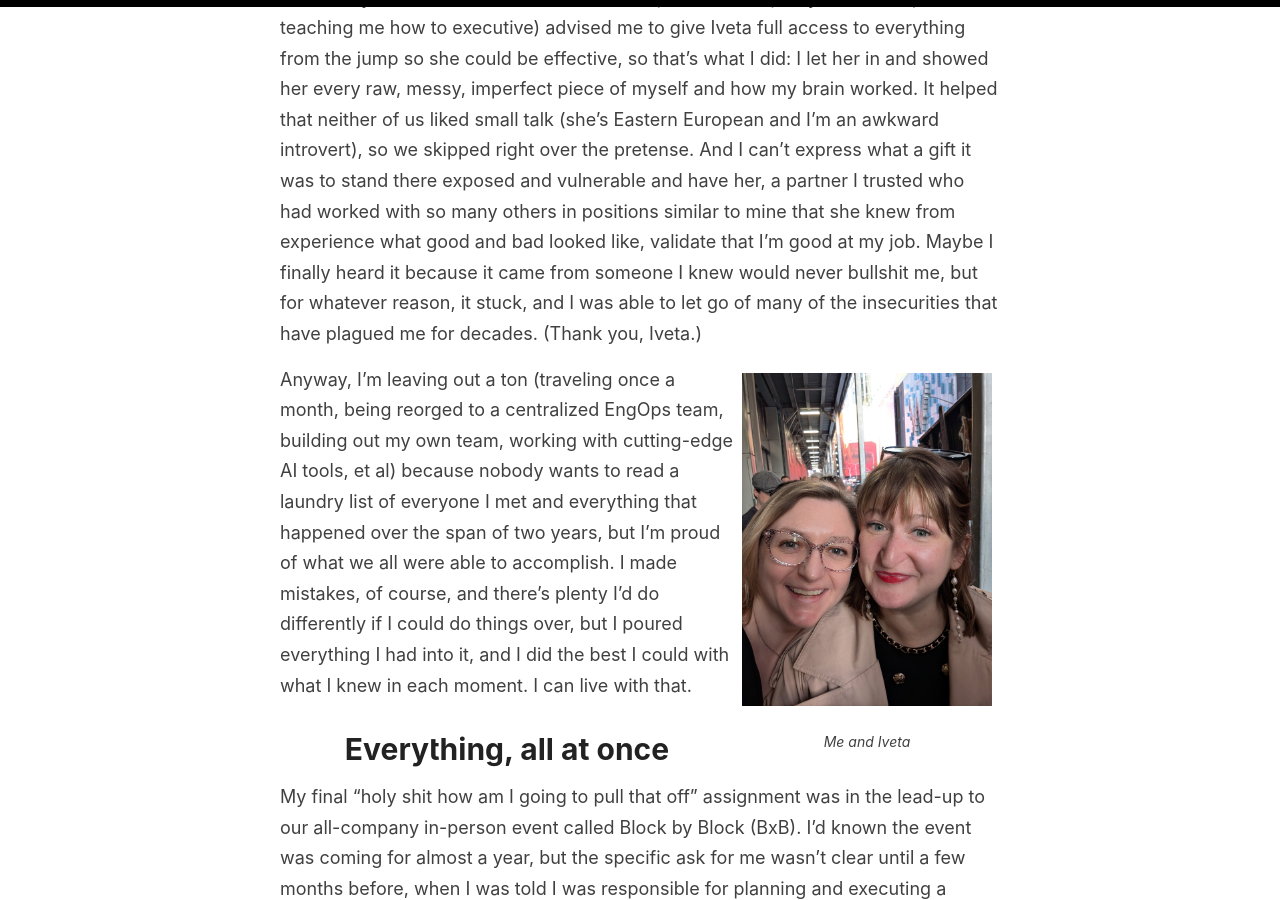
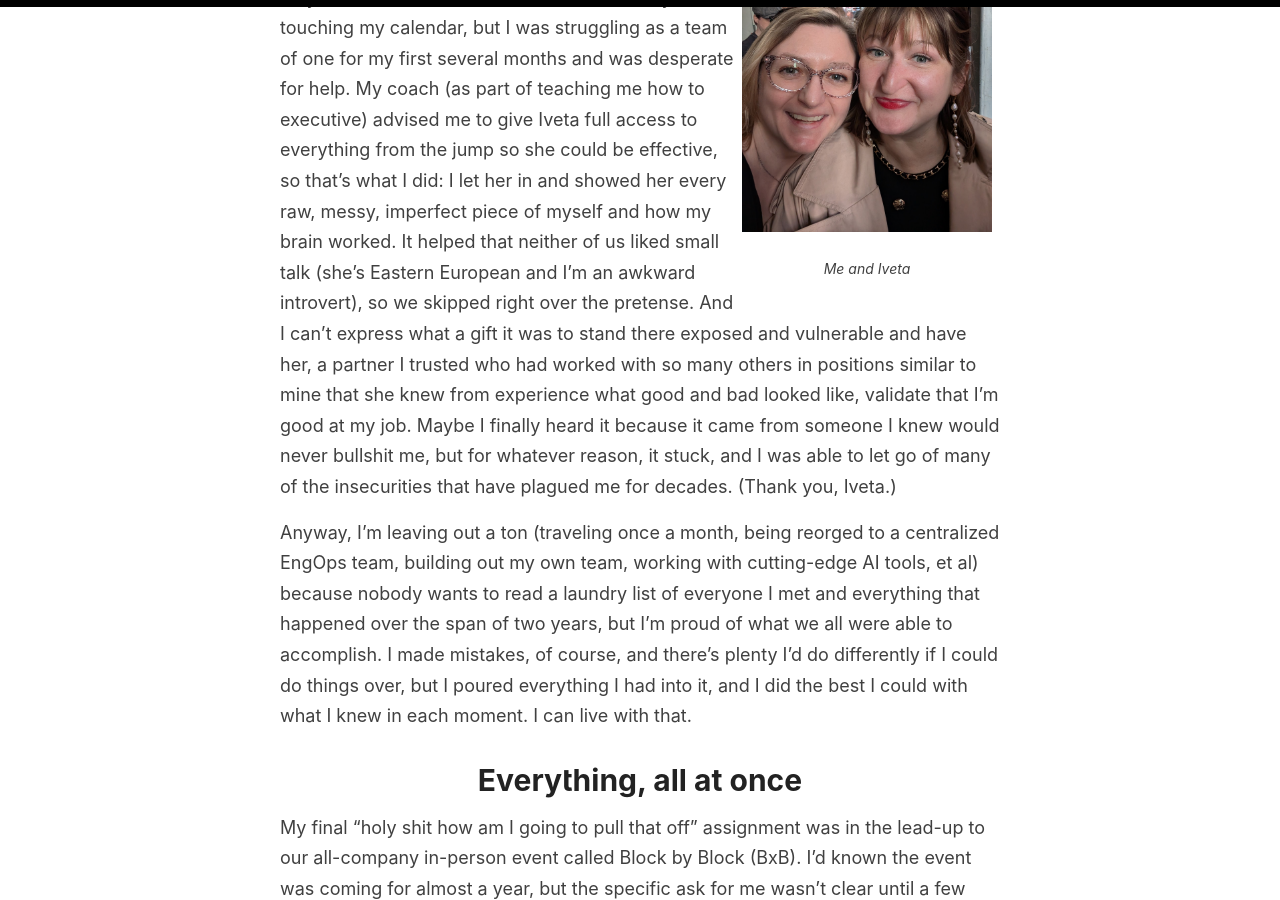
Before and after one commit to amatlack/amatlack.github.io, a Jekyll site: the page built from _posts/2026-05-11-unafraid.md, in a window 1280 px wide and 900 px high, scrolled down 7790 px. Built offline with Jekyll 4.4.1, drawn with Linux system fonts in a browser that asks for light colours.

```diff
--- a/_posts/2026-05-11-unafraid.md
+++ b/_posts/2026-05-11-unafraid.md
@@ -75,12 +75,12 @@ I also quickly learned that there’s Jack Dorsey (*the man the myth the legend*
 
 I’ve struggled with self-validation most of my life. Many years ago, [an exec coach](https://abigailstason.com/) helped me unpack that the core story I internalized in childhood was “you could always do better”, which threw off my internal compass and resulted in me never knowing if I’ve done a good job unless someone else confirms it. The problem was that at Block, especially at the level I was at, nobody had time to help me manage my personal insecurities, so I was finally forced to grow up and get over myself. A few things helped with that process, starting with getting to know my peers better and coming to understand that every one of us (even dhanji, to some extent) had some degree of imposter syndrome. And it helped engaging with [another exec coach](https://www.bravebets.me/), who taught me how to executive and was an email away if I ever needed confirmation I had the right approach to anything.
 
-But the person who had the largest impact on my growth was Iveta. I’d never had an executive assistant before (or executive business partner, as they’re titled at Block) and had never liked anyone touching my calendar, but I was struggling as a team of one for my first several months and was desperate for help. My coach (as part of teaching me how to executive) advised me to give Iveta full access to everything from the jump so she could be effective, so that’s what I did: I let her in and showed her every raw, messy, imperfect piece of myself and how my brain worked. It helped that neither of us liked small talk (she’s Eastern European and I’m an awkward introvert), so we skipped right over the pretense. And I can’t express what a gift it was to stand there exposed and vulnerable and have her, a partner I trusted who had worked with so many others in positions similar to mine that she knew from experience what good and bad looked like, validate that I’m good at my job. Maybe I finally heard it because it came from someone I knew would never bullshit me, but for whatever reason, it stuck, and I was able to let go of many of the insecurities that have plagued me for decades. (Thank you, Iveta.)
-
 <div class="about_headshot">
   <img src="{{ site:baseurl }}/images/iveta.jpg" />
   <p class="image_caption">Me and Iveta</p>
 </div>
+
+But the person who had the largest impact on my growth was Iveta. I’d never had an executive assistant before (or executive business partner, as they’re titled at Block) and had never liked anyone touching my calendar, but I was struggling as a team of one for my first several months and was desperate for help. My coach (as part of teaching me how to executive) advised me to give Iveta full access to everything from the jump so she could be effective, so that’s what I did: I let her in and showed her every raw, messy, imperfect piece of myself and how my brain worked. It helped that neither of us liked small talk (she’s Eastern European and I’m an awkward introvert), so we skipped right over the pretense. And I can’t express what a gift it was to stand there exposed and vulnerable and have her, a partner I trusted who had worked with so many others in positions similar to mine that she knew from experience what good and bad looked like, validate that I’m good at my job. Maybe I finally heard it because it came from someone I knew would never bullshit me, but for whatever reason, it stuck, and I was able to let go of many of the insecurities that have plagued me for decades. (Thank you, Iveta.)
 
 Anyway, I’m leaving out a ton (traveling once a month, being reorged to a centralized EngOps team, building out my own team, working with cutting-edge AI tools, et al) because nobody wants to read a laundry list of everyone I met and everything that happened over the span of two years, but I’m proud of what we all were able to accomplish. I made mistakes, of course, and there's plenty I'd do differently if I could do things over, but I poured everything I had into it, and I did the best I could with what I knew in each moment. I can live with that.
 
```
